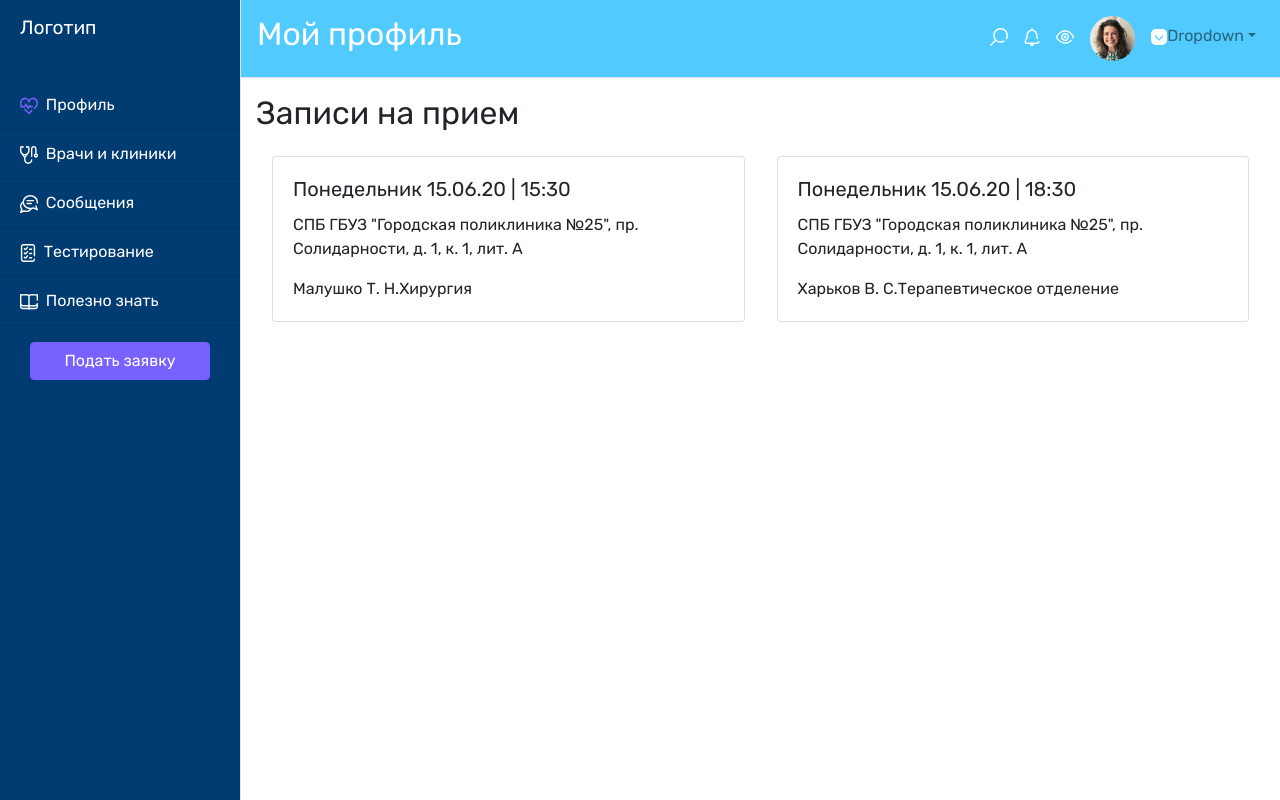
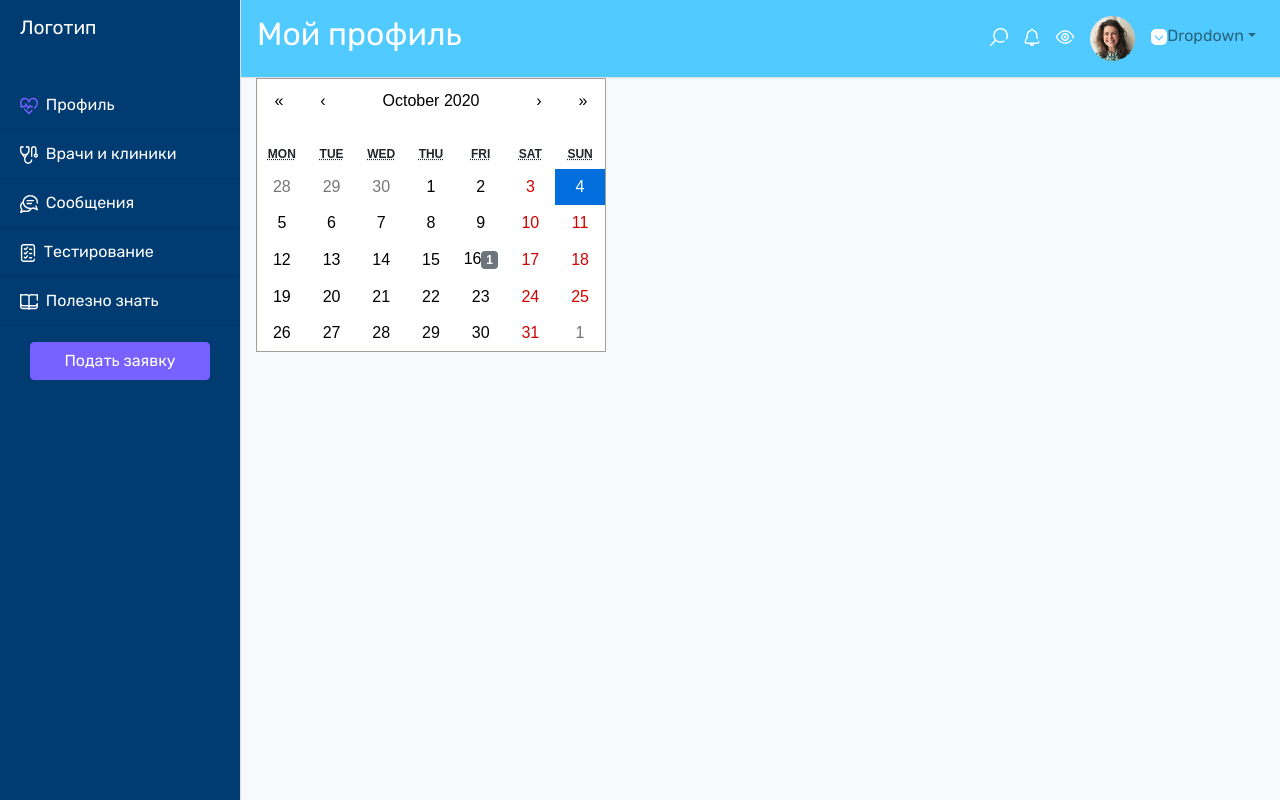
Before and after one commit to valerr/clinicApp-profile, a React (Create React App) app: page /appointments in a window 1280 px wide. Built offline with nearby package versions, Linux system fonts and the light colour scheme.

Commit message:
add router and Calendar component

```diff
--- a/src/App.js
+++ b/src/App.js
@@ -3,17 +3,21 @@ import logo from './logo.svg';
 import './App.css';
 import Menu from './Menu';
 import Navbar from './Navbar';
+import { BrowserRouter as Router, Switch, Route, Redirect } from "react-router-dom";
+import { getNodeText } from '@testing-library/react';
+import Appointments from './Appointments';
+import Home from './Home';
 
 function App() {
-
   return (
-    <div className="App">
-       <div class="d-flex" id="wrapper">
-       <div class="bg-blue border-right text-white" id="sidebar-wrapper"><Menu /></div>
-       <div id="page-content-wrapper"><Navbar /></div>
-      </div>
-    </div>
-  );
+    <Router>
+        <Switch>
+          <Route exact path="/" component={Home} />
+          <Route path='/appointments' component={Appointments}/>
+          <Redirect to="/"/>
+        </Switch>
+    </Router>
+  )
 }
 
 export default App;
--- a/src/Appointments.jsx
+++ b/src/Appointments.jsx
@@ -1,31 +1,60 @@
 import React, { useState } from 'react';
+import Menu from './Menu';
+import Navbar from './Navbar';
 import { useSelector } from 'react-redux';
-import { fetchData } from './actions';
+import Calendar from 'react-calendar'
+import 'react-calendar/dist/Calendar.css';
 
 const Appointments = () => {
-    const appointments = useSelector((state) => state.appointments);
+  const appointments = useSelector((state) => state.appointments);
+
+    const groupByDay = (appData) => {
+        const result = new Map();
+        for (let item of appData) {
+          let dateWithTime = new Date(0);
+          dateWithTime.setUTCSeconds(item.timestamp)
+          const dateWithoutTime = new Date(dateWithTime.getFullYear(), dateWithTime.getMonth(), dateWithTime.getDate());
+          const timestamp = dateWithoutTime.getTime()
+          if(!result.has(timestamp)) {
+            result.set(timestamp, [item])
+          } else {
+            result.get(timestamp).push(item);
+          }
+        }
+        return result;
+      }
+
+  const grouped = groupByDay(appointments)
+  const [value, onChange] = useState(new Date());
+  const [filtered, setFiltered] = useState();
+
+  const filterAppointments = (day) => {
+      setFiltered(grouped.get(day.getTime()))
+  }
+
+  const renderAppointment = (item) => (<div>{item.dateHuman} {item.doctor.name}</div>)
 
     return (
-        <div>
-            <h2 class="mt-3">Записи на прием</h2>
-            <div class="d-flex">
-
-                    {appointments.map((item) => (
-
-                <div class="card w-75 m-3" key={item.id}>
-                    <div class="card-body">
-                        <h5 class="card-title">{item.date}</h5>
-                        <p class="card-text">{item.address}</p>
-                        <span>{item.doctor}</span>
-                        <span>{item.doctorType}</span>
-                    </div>
-                </div>))}
+    <div class="d-flex" id="wrapper">
+        <div class="bg-blue border-right text-white" id="sidebar-wrapper">
+            <Menu />
+        </div>
+        <div id="page-content-wrapper" className="bg-light">
+            <Navbar />
+            <div class="container-fluid" id="main-content">
+                <div class="w-75">
+                <Calendar onChange={onChange} value={value} onClickDay={(value) => filterAppointments(value)} grouped={grouped}
+                tileContent={({ date, view }) => grouped.has(date.getTime()) && <span className="badge badge-secondary">{grouped.get(date.getTime()).length}</span>}
+                >
+                </Calendar>
                 </div>
-                <div>
-
-                </div>
+            </div>
+            <div class="filtered mt-3">
+              {filtered && filtered.map((item) => renderAppointment(item))}
+            </div>
         </div>
+    </div>
     )
-}
+};
 
 export default Appointments;
--- /dev/null
+++ b/src/AppointmentsPreview.jsx
@@ -0,0 +1,35 @@
+import React, { useState } from 'react';
+import { useSelector } from 'react-redux';
+import { Link } from 'react-router-dom';
+
+const AppointmentsPreview = () => {
+    const appointments = useSelector((state) => state.appointments);
+    const first = appointments.slice(0, 2);
+    const rest = appointments.length-2;
+
+    return (
+        <div className="p-3">
+            <h3 className="mt-3 ml-4">Записи на прием</h3>
+            <div className="d-flex">
+                {first.map((item) => (
+                    <div className="card w-50 m-3 p-3" key={item.id}>
+                        <div className="card-body">
+                            <h5 className="card-title font-weight-bold">{item.dateHuman}</h5>
+                            <p className="card-text">{item.address}</p>
+                            <img alt="profile" src={`${item.doctor.imgUrl}`} />
+                            <span className="font-weight-bold mb-0 mt-2">{item.doctor.name}<br/>
+                            <span className="text-muted">{item.doctor.specialty}</span></span>
+
+                        </div>
+                    </div>))}
+                {rest && <div>
+                    <p class="font-weight-bold pt-5">Еще {rest} записи</p>
+                    <Link to='/appointments'>Подробнее</Link>
+                </div>
+                }
+        </div>
+    </div>
+    )
+}
+
+export default AppointmentsPreview;
--- /dev/null
+++ b/src/Home.jsx
@@ -0,0 +1,24 @@
+import React from 'react';
+import Menu from './Menu';
+import Navbar from './Navbar';
+import AppointmentsPreview from './AppointmentsPreview';
+import MedicalRecords from './MedicalRecords';
+
+const Home = () => (
+    <div class="d-flex" id="wrapper">
+        <div class="bg-blue border-right text-white" id="sidebar-wrapper">
+            <Menu />
+        </div>
+        <div id="page-content-wrapper" className="bg-light">
+            <Navbar />
+            <div class="container-fluid" id="main-content">
+                <AppointmentsPreview />
+            </div>
+            <div class="container-fluid" id="main-content">
+                {/* <MedicalRecords /> */}
+            </div>
+        </div>
+    </div>
+);
+
+export default Home;
--- a/src/Navbar.jsx
+++ b/src/Navbar.jsx
@@ -1,5 +1,5 @@
 import React, { useState } from 'react';
-import Appointments from './Appointments';
+import AppointmentsPreview from './AppointmentsPreview';
 
 const Navbar = () => {
     const [currentMenu, setCurrentMenu] = useState('profile');
@@ -39,12 +39,6 @@ return (
             </ul>
           </div>
         </nav>
-
-        <div class="container-fluid" id="main-content">
-        { currentMenu === 'profile' ? <Appointments /> : null }
-      </div>
-
-
     </>
     );
 }
--- a/src/_variables.scss
+++ b/src/_variables.scss
@@ -1,7 +1,8 @@
 $font-family-base: "Rubik", sans-serif;
 $primary: #7761FF;
+$link-hover-color:   red;
 
 // $component-active-color:  #7761FF;
 // $navbar-default-link-hover-color:          #7761FF;
-// $link-hover-color:       #7761FF;
+$link-hover-color:       #7761FF;
 // $component-active-color:      #7761FF;
--- a/src/appointmentsData.js
+++ b/src/appointmentsData.js
@@ -1,17 +1,49 @@
+
 const appointmentsData = [
     {
         id: 1,
-        date: 'Понедельник 15.06.20 | 15:30',
+        dateHuman: 'Понедельник 15.06.20 | 15:30',
+        timestamp: 1592235000,
         address: 'СПБ ГБУЗ "Городская поликлиника №25", пр. Солидарности, д. 1, к. 1, лит. А',
-        doctor: 'Малушко Т. Н.',
-        doctorType: 'Хирургия',
+        doctor: {
+          id: 1,
+          name: 'Малушко Т. Н.',
+          specialty: 'Хирургия',
+          imgUrl: './images/001.svg',
+        }
       },
       {
         id: 2,
-        date: 'Понедельник 15.06.20 | 18:30',
+        dateHuman: 'Понедельник 15.06.20 | 18:30',
+        timestamp: 1592245800,
         address: 'СПБ ГБУЗ "Городская поликлиника №25", пр. Солидарности, д. 1, к. 1, лит. А',
-        doctor: 'Харьков В. С.',
-        doctorType: 'Терапевтическое отделение',
+        doctor: {
+          id: 2,
+          name: 'Харьков В. С.',
+          specialty: 'Терапевтическое отделение',
+        },
+      },
+      {
+        id: 3,
+        dateHuman: 'Понедельник 15.06.20 | 19:30',
+        timestamp: 1592249400,
+        address: 'СПБ ГБУЗ "Городская поликлиника №25", пр. Солидарности, д. 1, к. 1, лит. А',
+        doctor: {
+          id: 3,
+          name: 'Харьков В. С.',
+          specialty: 'Терапевтическое отделение',
+        },
+      },
+      {
+        id: 4,
+        dateHuman: 'Вторник 16.10.20 | 19:30',
+        timestamp: 1602876600,
+        address: 'СПБ ГБУЗ "Городская поликлиника №25", пр. Солидарности, д. 1, к. 1, лит. А',
+        doctor: {
+          id: 1,
+          name: 'Малушко Т. Н.',
+          specialty: 'Терапевтическое отделение',
+        },
       }
     ];
 
--- a/src/custom.scss
+++ b/src/custom.scss
@@ -25,6 +25,10 @@ $brand-primary: #7761FF;
 
 #sidebar-wrapper .list-group {
   width: 15rem;
+}
+
+#sidebar-wrapper .list-group-item:hover {
+  color: red;
 }
 
 #page-content-wrapper {
@@ -58,6 +62,10 @@ $brand-primary: #7761FF;
     background-color: #50CAFF;
 }
 
-.list-group-flush:hover {
-    color: #7761FF;
-  }
+// .list-group-flush:hover {
+//     color: #7761FF;
+//   }
+
+a:hover {
+  color: black !important;
+}
```
Also changed, not shown: package.json (+5 -3 lines), public/images/001.svg (added), src/MedicalRecords.jsx (added), 1 other file (tests, documents, lock files or other folders).
